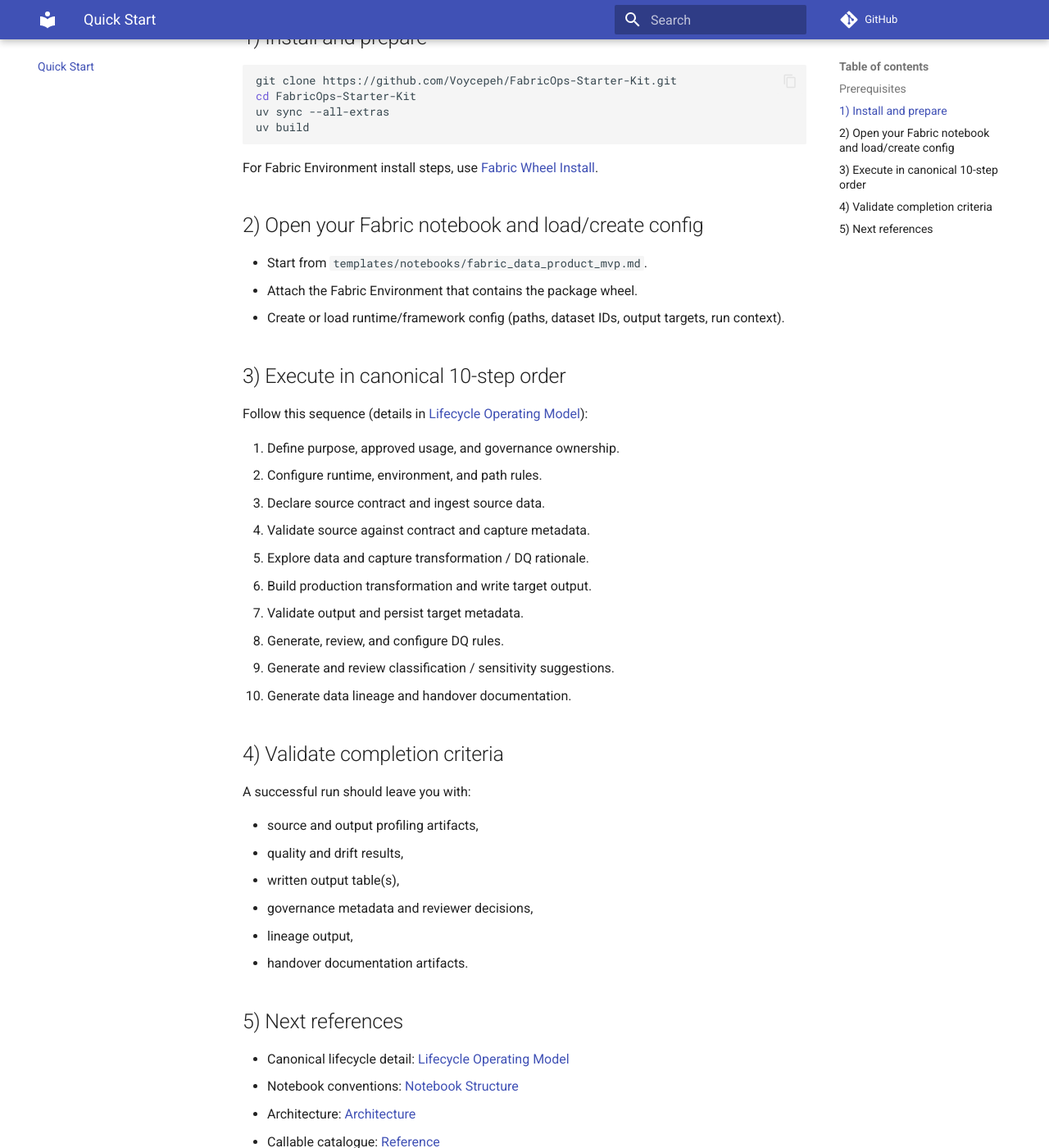
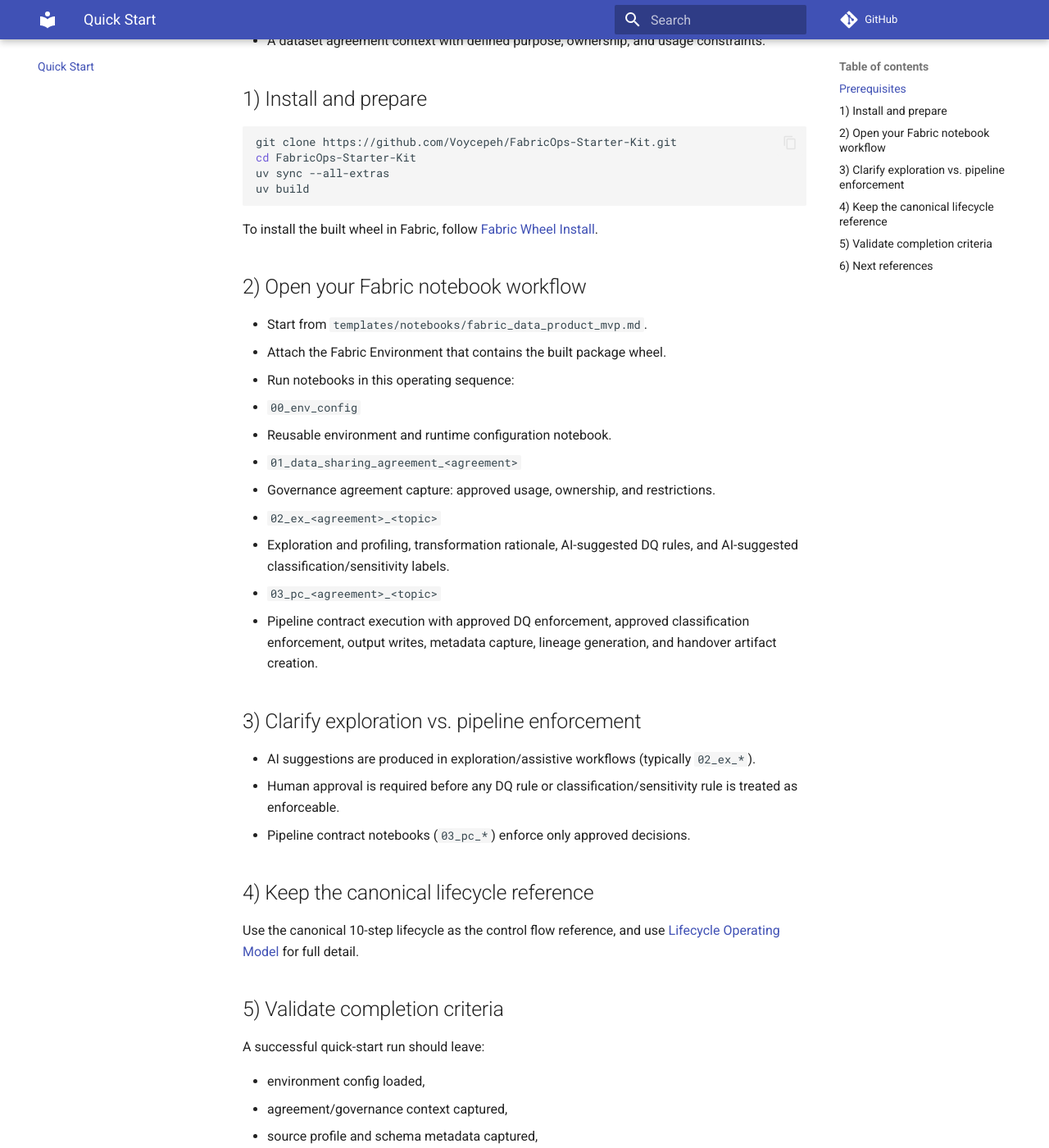
Before and after one commit to Voycepeh/fabric-data-product-framework, an MkDocs documentation site: the page built from docs/quick-start.md, in a window 1280 px wide and 1400 px high, scrolled down 475 px. Shown: the whole window at 82% size. Built offline with MkDocs 1.6.1 and Material for MkDocs 9.7.7, drawn with Linux system fonts in a browser that asks for light colours; comment, search, counter and statistics services are not loaded; some of the changed text lies outside the part shown.

Commit message:
docs: refresh quick start for current 00-03 notebook model

````diff
--- a/docs/quick-start.md
+++ b/docs/quick-start.md
@@ -1,12 +1,15 @@
-# Quick Start: End-to-End Lifecycle Workflow
+# Quick Start: End-to-End Notebook Runbook
 
-Use this page as the runbook for executing FabricOps Starter Kit in Microsoft Fabric.
+Use this page as the concise runbook for executing FabricOps Starter Kit in Microsoft Fabric.
 
 ## Prerequisites
 
-- Python 3.11+ and `uv` installed locally.
-- Access to a Microsoft Fabric workspace with Lakehouse/Warehouse and Environment permissions.
-- A dataset with defined business purpose, ownership, and acceptance rules.
+- Microsoft Fabric notebook runtime target: **Fabric Runtime 1.3 (Python 3.11)**.
+- Local development runtime: Python **>=3.11** with `uv` installed.
+- Access to a Microsoft Fabric workspace with:
+  - Fabric Environment permission (to attach environments/install wheel artifacts), and
+  - Lakehouse and/or Warehouse access for source and output operations.
+- A dataset agreement context with defined purpose, ownership, and usage constraints.
 
 ## 1) Install and prepare
 
@@ -17,43 +20,52 @@ uv sync --all-extras
 uv build
 ```
 
-For Fabric Environment install steps, use [Fabric Wheel Install](setup/fabric-wheel-install.md).
+To install the built wheel in Fabric, follow [Fabric Wheel Install](setup/fabric-wheel-install.md).
 
-## 2) Open your Fabric notebook and load/create config
+## 2) Open your Fabric notebook workflow
 
 - Start from `templates/notebooks/fabric_data_product_mvp.md`.
-- Attach the Fabric Environment that contains the package wheel.
-- Create or load runtime/framework config (paths, dataset IDs, output targets, run context).
+- Attach the Fabric Environment that contains the built package wheel.
+- Run notebooks in this operating sequence:
 
-## 3) Execute in canonical 10-step order
+1. `00_env_config`
+   - Reusable environment and runtime configuration notebook.
+2. `01_data_sharing_agreement_<agreement>`
+   - Governance agreement capture: approved usage, ownership, and restrictions.
+3. `02_ex_<agreement>_<topic>`
+   - Exploration and profiling, transformation rationale, AI-suggested DQ rules, and AI-suggested classification/sensitivity labels.
+4. `03_pc_<agreement>_<topic>`
+   - Pipeline contract execution with approved DQ enforcement, approved classification enforcement, output writes, metadata capture, lineage generation, and handover artifact creation.
 
-Follow this sequence (details in [Lifecycle Operating Model](lifecycle-operating-model.md)):
+## 3) Clarify exploration vs. pipeline enforcement
 
-1. Define purpose, approved usage, and governance ownership.
-2. Configure runtime, environment, and path rules.
-3. Declare source contract and ingest source data.
-4. Validate source against contract and capture metadata.
-5. Explore data and capture transformation / DQ rationale.
-6. Build production transformation and write target output.
-7. Validate output and persist target metadata.
-8. Generate, review, and configure DQ rules.
-9. Generate and review classification / sensitivity suggestions.
-10. Generate data lineage and handover documentation.
+- AI suggestions are produced in exploration/assistive workflows (typically `02_ex_*`).
+- Human approval is required before any DQ rule or classification/sensitivity rule is treated as enforceable.
+- Pipeline contract notebooks (`03_pc_*`) enforce only approved decisions.
 
-## 4) Validate completion criteria
+## 4) Keep the canonical lifecycle reference
 
-A successful run should leave you with:
+Use the canonical 10-step lifecycle as the control flow reference, and use [Lifecycle Operating Model](lifecycle-operating-model.md) for full detail.
 
-- source and output profiling artifacts,
-- quality and drift results,
-- written output table(s),
-- governance metadata and reviewer decisions,
-- lineage output,
-- handover documentation artifacts.
+## 5) Validate completion criteria
 
-## 5) Next references
+A successful quick-start run should leave:
 
-- Canonical lifecycle detail: [Lifecycle Operating Model](lifecycle-operating-model.md)
-- Notebook conventions: [Notebook Structure](notebook-structure.md)
-- Architecture: [Architecture](architecture.md)
-- Callable catalogue: [Reference](reference/index.md)
+- environment config loaded,
+- agreement/governance context captured,
+- source profile and schema metadata captured,
+- approved DQ/classification decisions available,
+- pipeline output written,
+- DQ results and target metadata stored,
+- lineage and handover notes generated.
+
+## 6) Next references
+
+- [Lifecycle Operating Model](lifecycle-operating-model.md)
+- [Notebook Structure](notebook-structure.md)
+- [Architecture](architecture.md)
+- [Storage & Metadata Model](architecture/storage-model.md)
+- [Fabric-native Data Quality](architecture/dqx-inspired-fabric-native-dq.md)
+- [Metadata and Contracts](metadata-and-contracts.md)
+- [Function Reference](reference/index.md)
+- [Fabric Wheel Install](setup/fabric-wheel-install.md)
````
